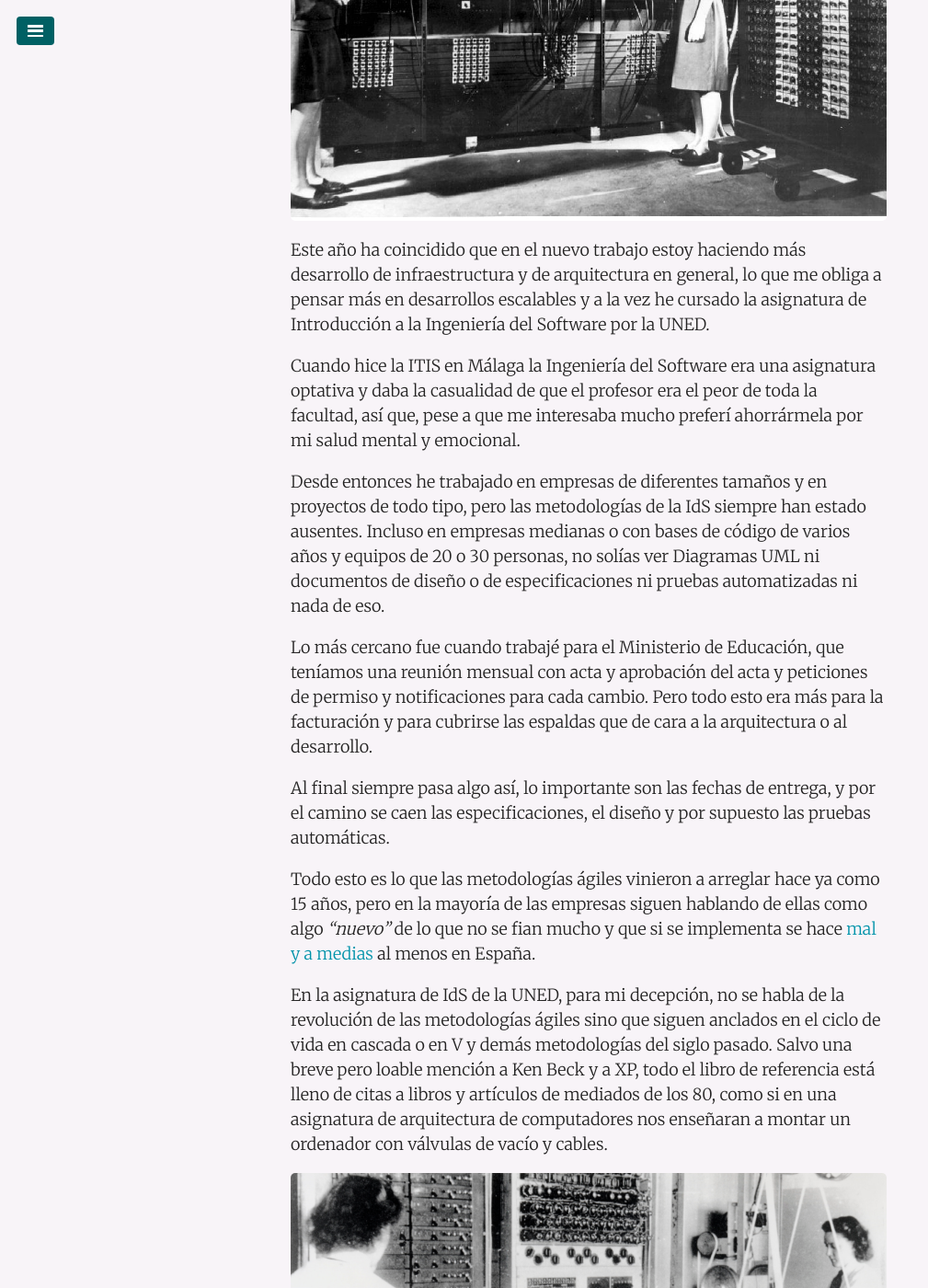
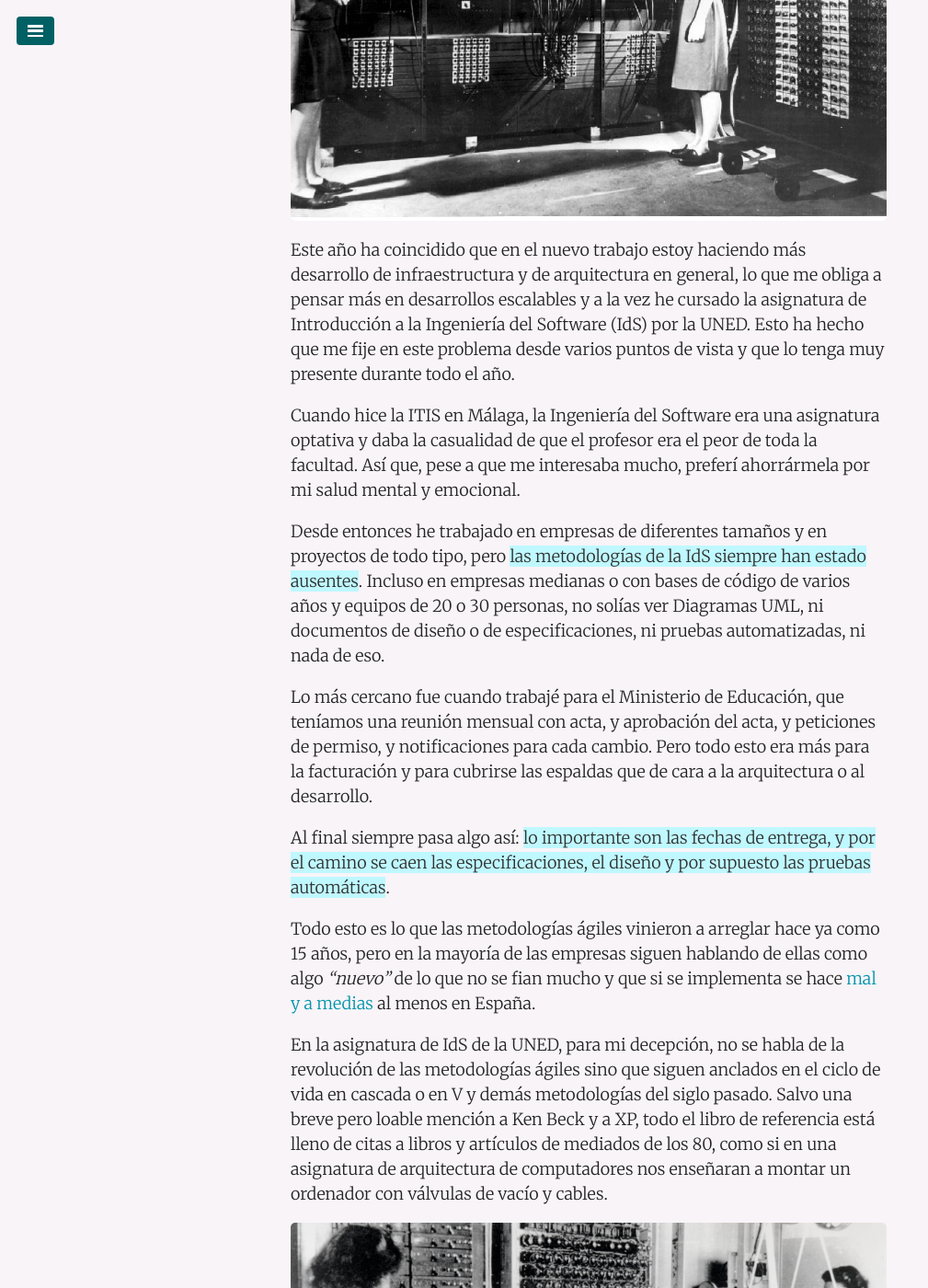
Before and after one commit to juanmirod/juanmirod.github.io, a Jekyll site: the page built from _posts/2017-06-16-Ingenieria-del-software.markdown, in a window 1280 px wide and 1400 px high, scrolled down 505 px. Shown: the whole window at 92% size, without its empty margins (0-1009 px from the left). Built offline with Jekyll 4.4.1, drawn with Linux system fonts in a browser that asks for light colours; some of the changed text lies outside the part shown.

Commit message:
review: added some aclarations and samples

```diff
--- a/_posts/2017-06-16-Ingenieria-del-software.markdown
+++ b/_posts/2017-06-16-Ingenieria-del-software.markdown
@@ -7,15 +7,15 @@
 
 ![foto del ENIAC uno de los primeros ordenadores, 1946, fuente: wikipedia](/public/img/ENIAC.jpg "Foto del ENIAC, 1946, fuente: wikipedia")
 
-Este año ha coincidido que en el nuevo trabajo estoy haciendo más desarrollo de infraestructura y de arquitectura en general, lo que me obliga a pensar más en desarrollos escalables y a la vez he cursado la asignatura de Introducción a la Ingeniería del Software por la UNED.
+Este año ha coincidido que en el nuevo trabajo estoy haciendo más desarrollo de infraestructura y de arquitectura en general, lo que me obliga a pensar más en desarrollos escalables y a la vez he cursado la asignatura de Introducción a la Ingeniería del Software (IdS) por la UNED. Esto ha hecho que me fije en este problema desde varios puntos de vista y que lo tenga muy presente durante todo el año.
 
-Cuando hice la ITIS en Málaga la Ingeniería del Software era una asignatura optativa y daba la casualidad de que el profesor era el peor de toda la facultad, así que, pese a que me interesaba mucho preferí ahorrármela por mi salud mental y emocional.
+Cuando hice la ITIS en Málaga, la Ingeniería del Software era una asignatura optativa y daba la casualidad de que el profesor era el peor de toda la facultad. Así que, pese a que me interesaba mucho, preferí ahorrármela por mi salud mental y emocional.
 
-Desde entonces he trabajado en empresas de diferentes tamaños y en proyectos de todo tipo, pero las metodologías de la IdS siempre han estado ausentes. Incluso en empresas medianas o con bases de código de varios años y equipos de 20 o 30 personas, no solías ver Diagramas UML ni documentos de diseño o de especificaciones ni pruebas automatizadas ni nada de eso.
+Desde entonces he trabajado en empresas de diferentes tamaños y en proyectos de todo tipo, pero **las metodologías de la IdS siempre han estado ausentes**. Incluso en empresas medianas o con bases de código de varios años y equipos de 20 o 30 personas, no solías ver Diagramas UML, ni documentos de diseño o de especificaciones, ni pruebas automatizadas, ni nada de eso.
 
-Lo más cercano fue cuando trabajé para el Ministerio de Educación, que teníamos una reunión mensual con acta y aprobación del acta y peticiones de permiso y notificaciones para cada cambio. Pero todo esto era más para la facturación y para cubrirse las espaldas que de cara a la arquitectura o al desarrollo.
+Lo más cercano fue cuando trabajé para el Ministerio de Educación, que teníamos una reunión mensual con acta, y aprobación del acta, y peticiones de permiso, y notificaciones para cada cambio. Pero todo esto era más para la facturación y para cubrirse las espaldas que de cara a la arquitectura o al desarrollo.
 
-Al final siempre pasa algo así, lo importante son las fechas de entrega, y por el camino se caen las especificaciones, el diseño y por supuesto las pruebas automáticas.
+Al final siempre pasa algo así: **lo importante son las fechas de entrega, y por el camino se caen las especificaciones, el diseño y por supuesto las pruebas automáticas**.
 
 Todo esto es lo que las metodologías ágiles vinieron a arreglar hace ya como 15 años, pero en la mayoría de las empresas siguen hablando de ellas como algo _"nuevo"_ de lo que no se fian mucho y que si se implementa se hace [mal y a medias](https://www.martinfowler.com/bliki/FlaccidScrum.html) al menos en España.
 
@@ -27,7 +27,7 @@
 
 Un diagrama en ocasiones es la mejor chuleta de apoyo a la documentación, es una forma de tener un esquema básico que te recuerda dónde estás en el desarrollo y qué otros módulos o aplicaciones interactúan con la tuya.
 
-Todo tiene su lugar. No se me ocurriría tratar de crear un documento de especificacion para la aplicación que estoy desarrollando, ¡Si ni quiera me han dado unos requisitos concretos! Estoy trabajando sobre unas cuantas frases de "quiero algo que haga esto y se parezca a aquello" lo que suele ser habitual en los trabajos que he tenido, de ahí a unas especificaciones va un mundo ya no digamos a tratar de modelar todo en UML.
+Todo tiene su lugar. No se me ocurriría tratar de crear un documento de especificacion para la aplicación que estoy desarrollando **¡Si ni quiera me han dado unos requisitos concretos! Estoy trabajando sobre unas cuantas frases de "quiero algo que haga esto y se parezca a aquello"** lo que suele ser habitual en los trabajos que he tenido, de ahí a unas especificaciones va un mundo ya no digamos a tratar de modelar todo en UML.
 
 En mi experiencia, los clientes, la gente de márketing o los propios CEOs o jefes de proyecto no tienen unas especificaciones concretas. Quieren algo que les solucione un problema o que mejore una forma de trabajar, pero no saben cómo hacerlo.
 
@@ -35,19 +35,19 @@
 
 De ahí las metodologías ágiles: Hay que reducir el ciclo de retroalimentación lo más posible. Enseñar una funcionalidad al cliente, escuchar su opinión e iterar. Iterar rápido y corregir el rumbo en cada iteración para ir acercándonos mediante gradientes a la solución que busca el cliente, en lugar de salirnos por la tangente de un diseño que ideamos tras las primera semana de reuniones y que meses después no se parece en nada a lo que el cliente espera.
 
-Y para iterar es fundamental poder refactorizar, poder publicar cambios con un comando y dar marcha atrás con otro, tener tests de regresión automatizados que nos aseguren que en cada iteración no perdemos funcionalidad anterior.
+Y para iterar es fundamental poder refactorizar, poder publicar cambios con un comando y dar marcha atrás con otro, tener tests de regresión automatizados que nos aseguren que en cada iteración no perdemos funcionalidad anterior. Todo eso son herramientas que se asume que son de implementación, pero que son fundamentales para poder tener un diseño flexible y una arquitectura escalable. No importa lo bien ideada que esté tu arquitectura, si no puedes refactorizar se va a enquistar. No importa lo flexible que sean tus clases, si no puedes dividirlas irán acumulando dependencias y deuda técnica hasta que sean una bola indigerible e insondable que nadie quiere tocar.
 
 El análisis y el diseño no es una parte previa al desarrollo, es necesariamente parte del desarrollo y sin conocimiento del problema y del contexto en el que se encuentra [serás un desarrollador menos valorado](https://www.linkedin.com/pulse/hard-thing-software-development-jesse-watson?__s=fotpfppvyfawf44bmqhj) y no podrás hacer un buen trabajo. El desarrollo de software no es simplemente apilar líneas de código como el que apila ladrillos, requiere un esfuerzo creativo y tomar muchas decisiones sobre como afrontar cada problema y cómo afectará cada decisión a largo plazo.
 
-Desarrollar software tampoco es como construir edificios o coches en el sentido de que o hay una cadena de montaje que cueste millones parar ni un enorme bloque de hormigón que no se pueda mover. No existe una forma concreta de hacer las cosas, no porque no exista, sino porque **en eso es en lo que somos mejores: cada vez que encontramos una buena metodología o una un buen algoritmo convertimos esas partes en librerías, frameworks, automatismos, etc para poder reutilizarlo y no tener que preocuparnos más por eso**.
+Desarrollar software tampoco es como construir edificios o coches en el sentido de que o hay una cadena de montaje que cueste millones parar ni un enorme bloque de hormigón que no se pueda mover. No existe una forma concreta de hacer las cosas, no porque no exista, sino porque **en eso es en lo que somos mejores: cada vez que encontramos una buena metodología o una un buen algoritmo convertimos esas partes en librerías, frameworks, automatismos, etc para poder reutilizarlo y no tener que preocuparnos más por eso**. Lo convertimos en un _comodity_ y pasamos al problema siguiente. Nunca habrá una cadena de montaje porque las partes que se pueden automatizar son asimiladas sobre capas de arquitecturas y lenguajes y el desarrollador siempre se encarga de resolver problemas _"encima"_ de esas capas. Nadie se preocupa hoy en día del protocolo TCP/IP al hacer una web.
 
 El software es flexible, es reutilizable, es portable y es caduco. No podemos poner de ejemplo los planos de un edificio porque en nuestro caso los usuarios vendrán y querrán mover la puerta de entrada, conectar la segunda planta con la sexta mediante un pasillo (no, un ascensor no, un pasillo), cambiar el tamaño del ascensor mientras está en uso y usar la piscina como pista de padel porque resulta que las piscinas ya no se llevan. Todo eso en el primer mes de uso.
 
 **El software cambia muy rápido**, cambia constantemente y toda la teoría detrás del ciclo de vida en cascada está bien para desarrollar standards, para desarrollar hardware o para otro tipo de producto no moldeable, pero no para la mayoría del software.
 
-Dicho todo esto, sigo pensando que **el diseño y el análisis tienen su lugar en el desarrollo de software, pero no como una disciplina separada de la implementación, sino como una forma de mantener, mejorar y evaluar el código**, de decidir dónde merece la pena gastar algo de tiempo en refactorizar, dónde hay que dividir un módulo o cómo organizar una arquitectura grande de forma que el trabajo se pueda dividir fácilmente. **El eterno elefante en la habitación que no quieren ver los que defienden esa separación es que el único nivel lo suficientemente detallado para especificar qué debe hacer la máquina es el código**. Las herramientas de diseño, los gráficos, las especificaciones pueden darnos una falsa sansación de que estamos especificando el problema, pero aún no es posible especificarlo lo suficiente como para que la implementación sea trivial (¡Entonces no haría falta implementar!) y al final el diseño inicial no es más que un corsé de otra talla que tenemos que desmontar por completo y volver a montar para que se adapte a nuestro producto, nuestro cliente y nuestro equipo.
+Dicho todo esto, sigo pensando que **el diseño y el análisis tienen su lugar en el desarrollo de software, pero no como una disciplina separada de la implementación, sino como una forma de mantener, mejorar y evaluar el código**, de decidir dónde merece la pena gastar algo de tiempo en refactorizar, dónde hay que dividir un módulo o cómo organizar una arquitectura grande de forma que el trabajo se pueda dividir fácilmente. **El eterno elefante en la habitación que no quieren ver los que defienden esa separación es que el único nivel lo suficientemente detallado para especificar qué debe hacer la máquina es el código**. Las herramientas de diseño, los gráficos, las especificaciones pueden darnos una falsa sansación de que estamos especificando el problema, pero aún no es posible especificarlo lo suficiente como para que la implementación sea trivial (¡Entonces no haría falta implementar!) y al final, el diseño inicial no es más que un corsé de otra talla que tenemos que desmontar por completo y volver a montar para que se adapte a nuestro producto, nuestro cliente y nuestro equipo.
 
-Esto no es algo que diga solo yo aquí, es algo que han dicho otros ingenieros y divulgadores mucho más sabios y experimentados que yo, solo repito sus palabras a modo de resumen personal. Y por si alguien ahí sigue pensando que la arquitectura en cascada es una buena idea y no cree que yo tenga ninguna autoridad en el tema (tiene razón en esa última parte), termino con algunos enlaces mucho más interesantes e instructivos que mi opinión personal:
+Esto no es algo que diga solo yo aquí, es algo que han dicho otros ingenieros y divulgadores mucho más sabios y experimentados que yo. Solo repito sus palabras a modo de resumen personal. Y por si alguien ahí sigue pensando que la arquitectura en cascada es una buena idea y no cree que yo tenga ninguna autoridad en el tema (tiene razón en esa última parte), termino con algunos enlaces mucho más interesantes e instructivos que mi opinión personal:
 
 [Martin Fowler: Who needs architects](https://martinfowler.com/ieeeSoftware/whoNeedsArchitect.pdf)
 
```
